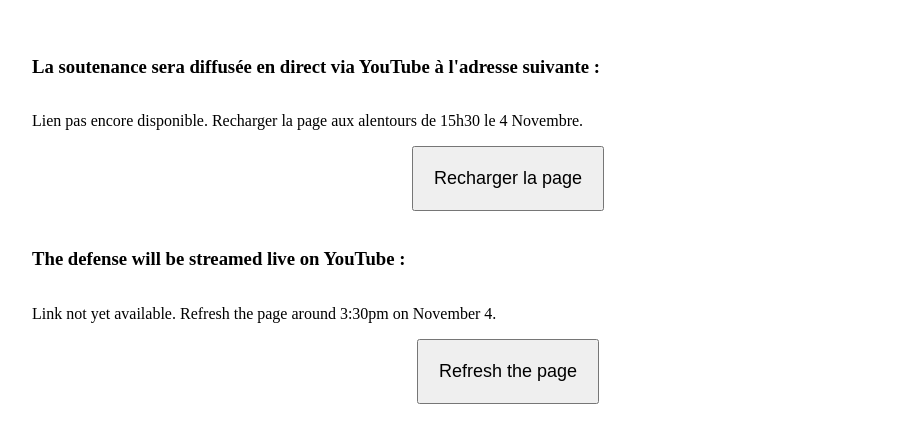
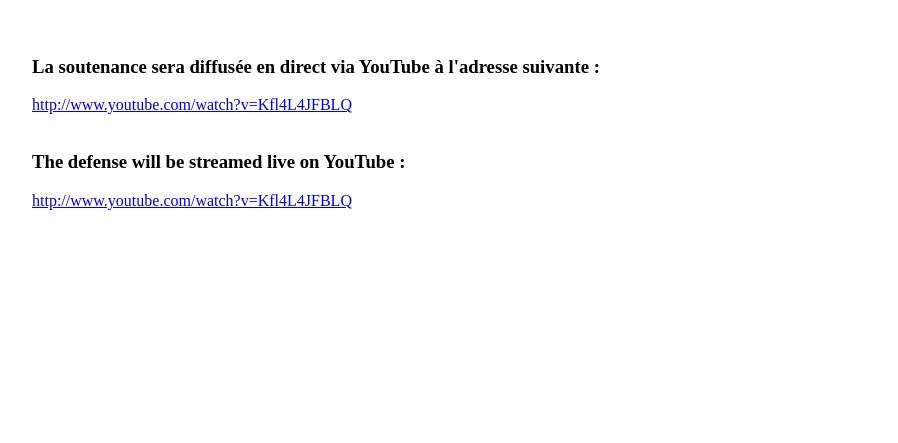
Before and after one commit to VRaveneau/vraveneau.github.io, a plain HTML site: page index.html in a window 1280 px wide. Shown: the part 253-696 px from the top of the page, without its empty margins (132-1030 px from the left). Drawn offline with Linux system fonts and the light colour scheme.

Commit message:
add content

```diff
--- a/index.html
+++ b/index.html
@@ -19,14 +19,14 @@
 			</header>
 			<main>
 				<h3>La soutenance sera diffusée en direct via YouTube à l'adresse suivante :</h3>
-				<p>Lien pas encore disponible. Recharger la page aux alentours de 15h30 le 4 Novembre.</p>
-				<button onclick="location.reload(true);">Recharger la page</button>
-				<!-- <a href=""></a> -->
+				<!-- <p>Lien pas encore disponible. Recharger la page aux alentours de 15h30 le 4 Novembre.</p>
+				<button onclick="location.reload(true);">Recharger la page</button> -->
+				<a href="http://www.youtube.com/watch?v=Kfl4L4JFBLQ">http://www.youtube.com/watch?v=Kfl4L4JFBLQ</a>
 				<br>
 				<h3>The defense will be streamed live on YouTube :</h3>
-				<p>Link not yet available. Refresh the page around 3:30pm on November 4.</p>
-				<button onclick="location.reload(true);">Refresh the page</button>
-				<!-- <a href=""></a> -->
+				<!-- <p>Link not yet available. Refresh the page around 3:30pm on November 4.</p>
+				<button onclick="location.reload(true);">Refresh the page</button> -->
+				<a href="http://www.youtube.com/watch?v=Kfl4L4JFBLQ">http://www.youtube.com/watch?v=Kfl4L4JFBLQ</a>
 			</main>
 		</div>
 	</body>
```
